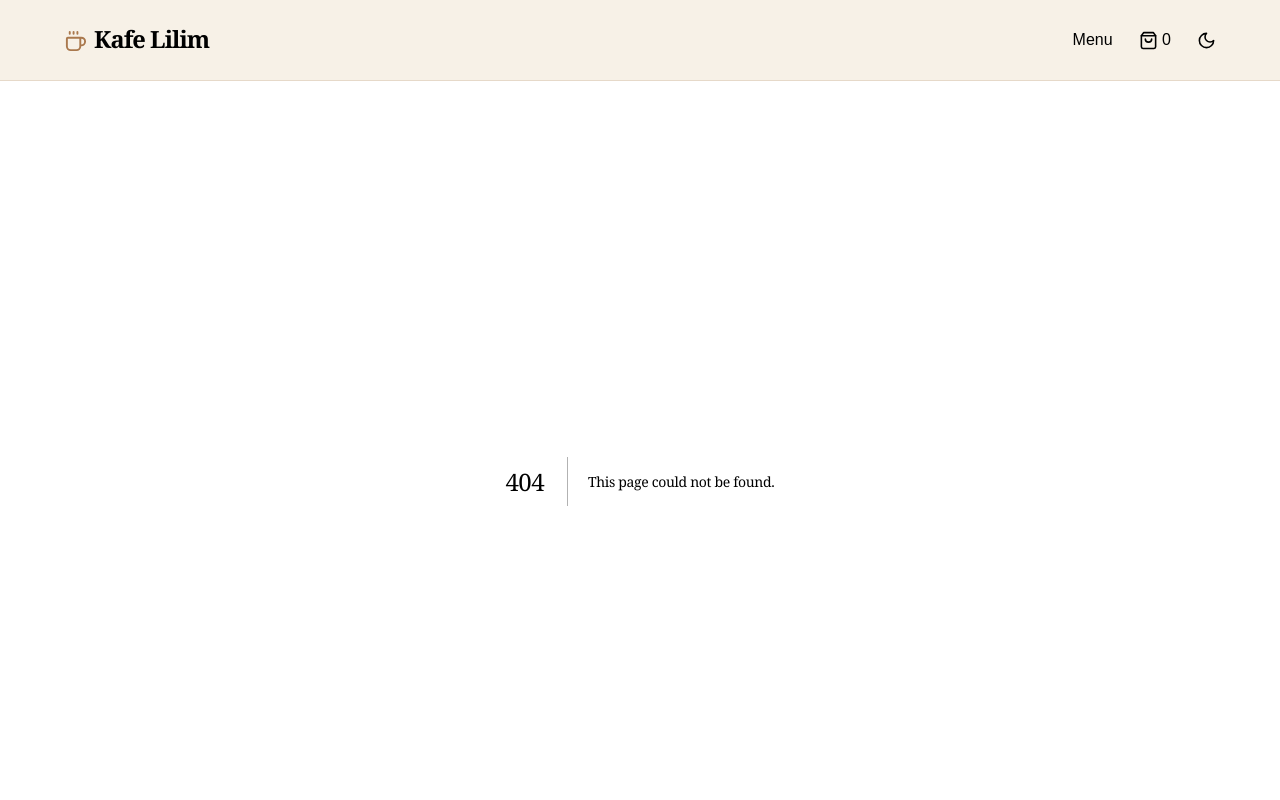
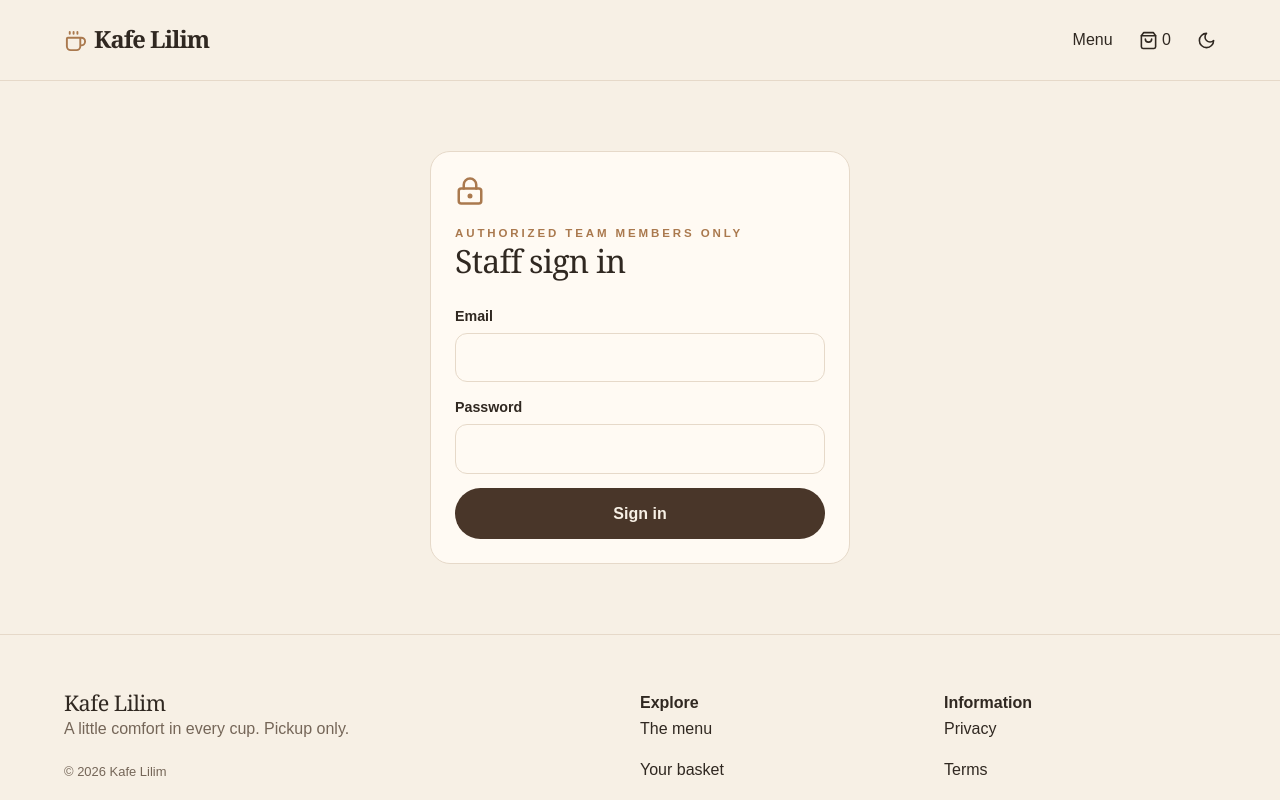
Before and after one commit to keishhhhh/kafe-lilim, a Next.js app: page /staff/login in a window 1280 px wide. Before the commit this address had no page. Shown: the top 800 px of the page. Built offline with nearby package versions, Linux system fonts and the light colour scheme; no server answers.

Commit message:
Create page.tsx

```diff
--- /dev/null
+++ b/app/staff/login/page.tsx
@@ -0,0 +1,3 @@
+import { LoginForm } from '@/components/staff/login-form';import { currentStaff } from '@/lib/auth/session';import { redirect } from 'next/navigation';
+export const dynamic='force-dynamic';export const metadata={title:'Staff Sign In',robots:{index:false}};
+export default async function StaffLogin(){if(await currentStaff())redirect('/staff/dashboard');return <div className="container"><LoginForm/></div>}
```
